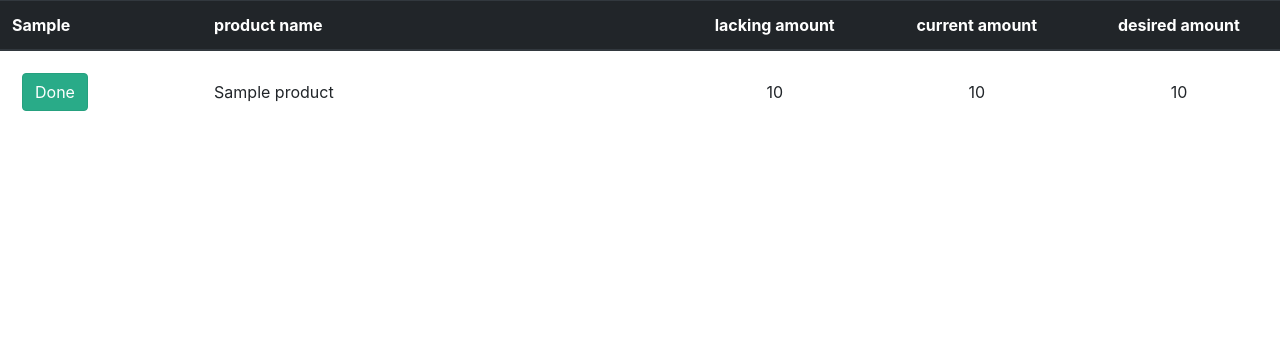
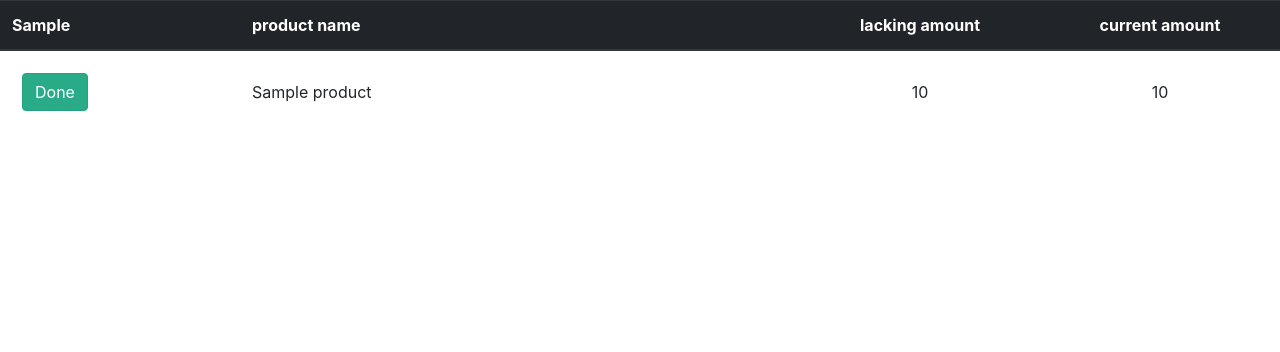
Before and after one commit to Rafpar/pantry, a Django app: template templates/pages/shopping_list.html in a window 1280 px wide. Shown: the part 68-420 px from the top of the page. Run offline with Django 3.2, Linux system fonts and the light colour scheme; the template is opened without the code that fills it: most values are stand-ins (such as "Sample title", 1, 10 or a date in 2020); some libraries are stand-ins or nearby versions.

Commit message:
#10: remove one column from shopping list

```diff
--- a/templates/pages/shopping_list.html
+++ b/templates/pages/shopping_list.html
@@ -11,7 +11,6 @@
                     <th scope="col"style="width: 35%">product name</th>
                     <th scope="col" style="width: 15%; text-align: center">lacking amount</th>
                     <th scope="col"style="width: 15%; text-align: center">current amount</th>
-                    <th scope="col" style="width: 15%; text-align: center">desired amount</th>
                 </tr>
                 </thead>
                 <tbody>
@@ -21,7 +20,6 @@
                         <td class="align-middle">{{ product.product_name }}</td>
                         <td class="align-middle" style="text-align: center">{{ product.lacking_amount }}</td>
                         <td class="align-middle" style="text-align: center">{{ product.current_amount }}</td>
-                        <td class="align-middle" style="text-align: center">{{ product.desired_amount }}</td>
                     </tr>
                 {% endfor %}
                 </tbody>
```
